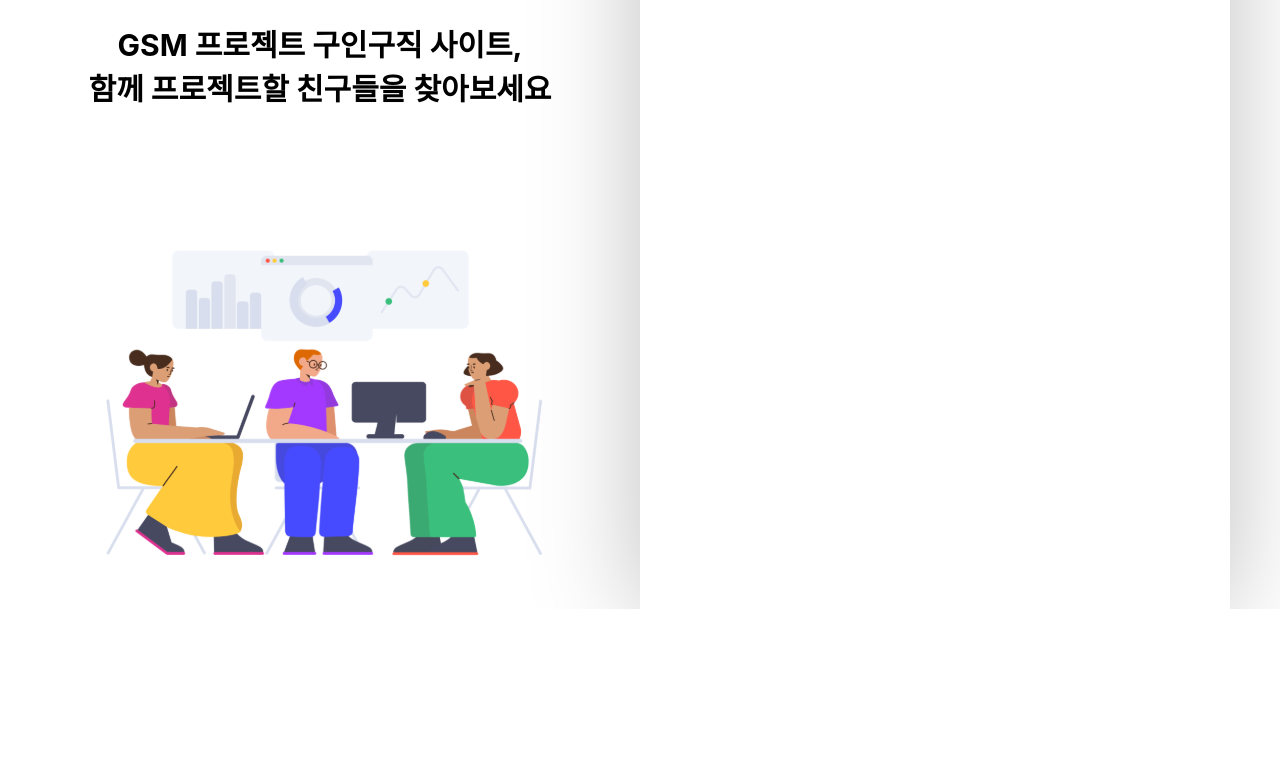
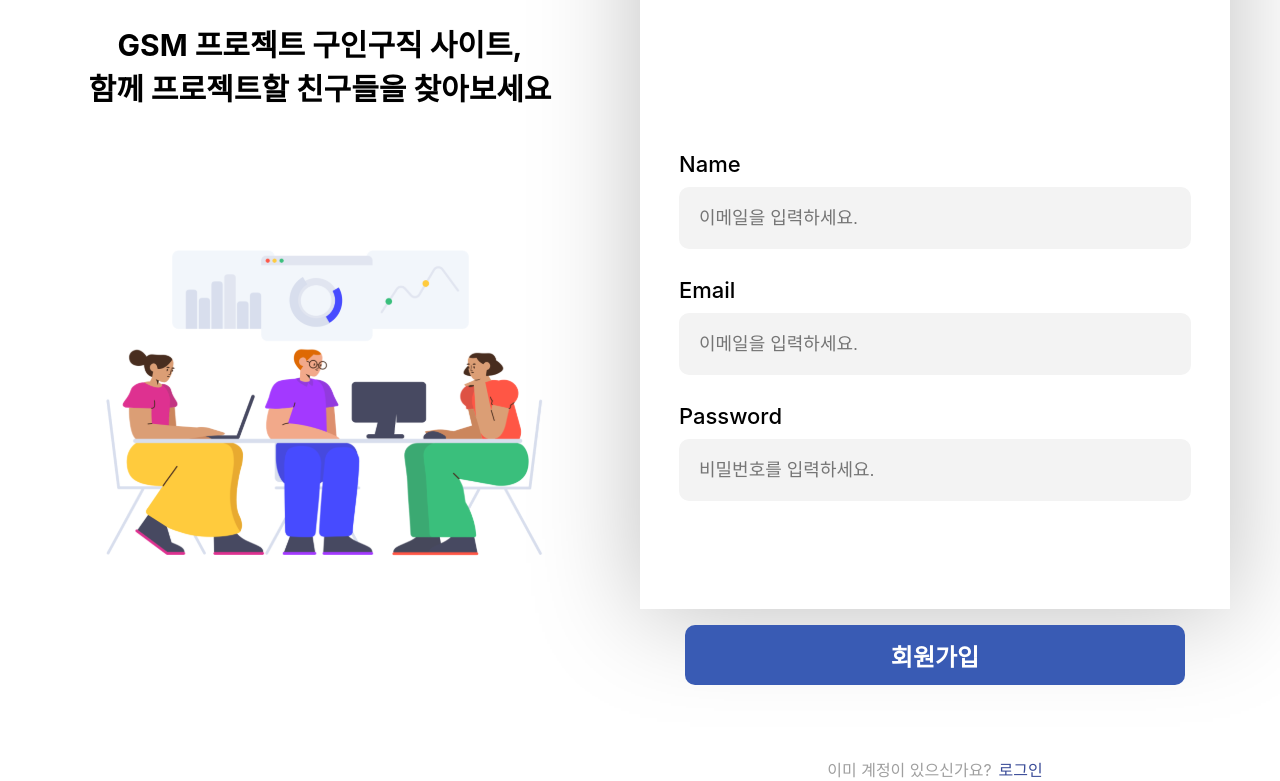
Before and after one commit to GSM-Festival/VARI-Frontend, a React (Create React App) app: page /signup in a window 1280 px wide. Shown: the part 191-972 px from the top of the page. Before the commit the page ends 800 px from the top, so only its background shows below. Built offline with nearby package versions, Linux system fonts and the light colour scheme.

Commit message:
Update style

```diff
--- a/src/Components/SignUp/SignUp.js
+++ b/src/Components/SignUp/SignUp.js
@@ -1,5 +1,36 @@
+import * as S from "./Style";
+import * as I from "../../Assets";
+import { Link } from "react-router-dom";
+
 const SignUp = () => {
-  return <p>회원가입 페이지 입니다.</p>;
+  return (
+    <S.Positioner>
+      <S.LogoWrapper>
+        <I.LogoSmall />
+      </S.LogoWrapper>
+      <S.InputContainer>
+        <S.LabelStyle>Name</S.LabelStyle>
+        <S.IdWrapper>
+          <S.InputStyle placeholder="이메일을 입력하세요." />
+        </S.IdWrapper>
+        <S.LabelStyle>Email</S.LabelStyle>
+        <S.IdWrapper>
+          <S.InputStyle placeholder="이메일을 입력하세요." />
+        </S.IdWrapper>
+        <S.LabelStyle>Password</S.LabelStyle>
+        <S.IdWrapper>
+          <S.InputStyle type="password" placeholder="비밀번호를 입력하세요." />
+        </S.IdWrapper>
+      </S.InputContainer>
+      <Link to="/signin">
+        <S.ButtonStyle>회원가입</S.ButtonStyle>
+      </Link>
+      <S.SigninContainer>
+        <span>이미 계정이 있으신가요?</span>
+        <Link to="/signin">로그인</Link>
+      </S.SigninContainer>
+    </S.Positioner>
+  );
 };
 
 export default SignUp;
--- a/src/Components/SignUp/Style.js
+++ b/src/Components/SignUp/Style.js
@@ -1 +1,71 @@
 import styled from "styled-components";
+
+export const Positioner = styled.div`
+  display: flex;
+  flex-direction: column;
+  justify-content: center;
+  align-items: center;
+`;
+
+export const InputContainer = styled.div`
+  display: flex;
+  justify-content: flex-start;
+  flex-direction: column;
+`;
+
+export const LogoWrapper = styled.div`
+  margin-top: 150px;
+  margin-bottom: 148px;
+`;
+
+export const IdWrapper = styled.div`
+  display: flex;
+  flex-direction: column;
+  margin-bottom: 28px;
+`;
+
+export const LabelStyle = styled.label`
+  font-size: 22px;
+  font-weight: 500;
+`;
+
+export const InputStyle = styled.input`
+  margin-top: 10px;
+  width: 490px;
+  height: 60px;
+  background-color: #f3f3f3;
+  border-radius: 10px;
+  border: none;
+  padding-left: 20px;
+  font-size: 18px;
+  font-weight: 500;
+`;
+
+export const ButtonStyle = styled.button`
+  margin-top: 96px;
+  width: 500px;
+  height: 60px;
+  cursor: pointer;
+  background-color: #395bb4;
+  border-radius: 10px;
+  border: none;
+  color: #fff;
+  font-size: 24px;
+  font-weight: 700;
+  a {
+    text-decoration: none;
+    color: #fff;
+  }
+`;
+
+export const SigninContainer = styled.div`
+  margin-top: 72px;
+  span {
+    color: #9f9f9f;
+  }
+  a {
+    margin-left: 7px;
+    text-decoration: none;
+    color: #3a4c98;
+  }
+`;
```
